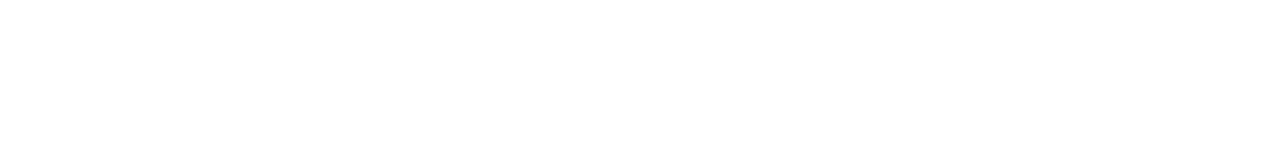
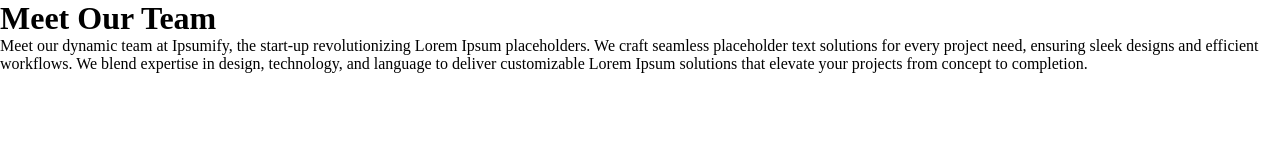
Before and after one commit to IO-underscorre/js-our-team, a plain HTML site: page index.html in a window 1280 px wide. Drawn offline with Linux system fonts and the light colour scheme.

Commit message:
feat(html): page structure completed

```diff
--- a/index.html
+++ b/index.html
@@ -8,6 +8,22 @@
     <link rel="stylesheet" href="css/style.css">
 </head>
 <body>
+    <header>
+        <h1>
+            Meet Our Team
+        </h1>
+
+        <p>
+            Meet our dynamic team at Ipsumify, the start-up revolutionizing Lorem Ipsum placeholders. We craft seamless placeholder text solutions for every project need, ensuring sleek designs and efficient workflows. We blend expertise in design, technology, and language to deliver customizable Lorem Ipsum solutions that elevate your projects from concept to completion.
+        </p>
+    </header>
+
+    <main>
+        <!-- Script output will create cards -->
+        <ul class="cards-container">
+        </ul>
+    </main>
+
     <script type="text/javascript" src="scripts/main.js"></script>
 </body>
 </html>
```
